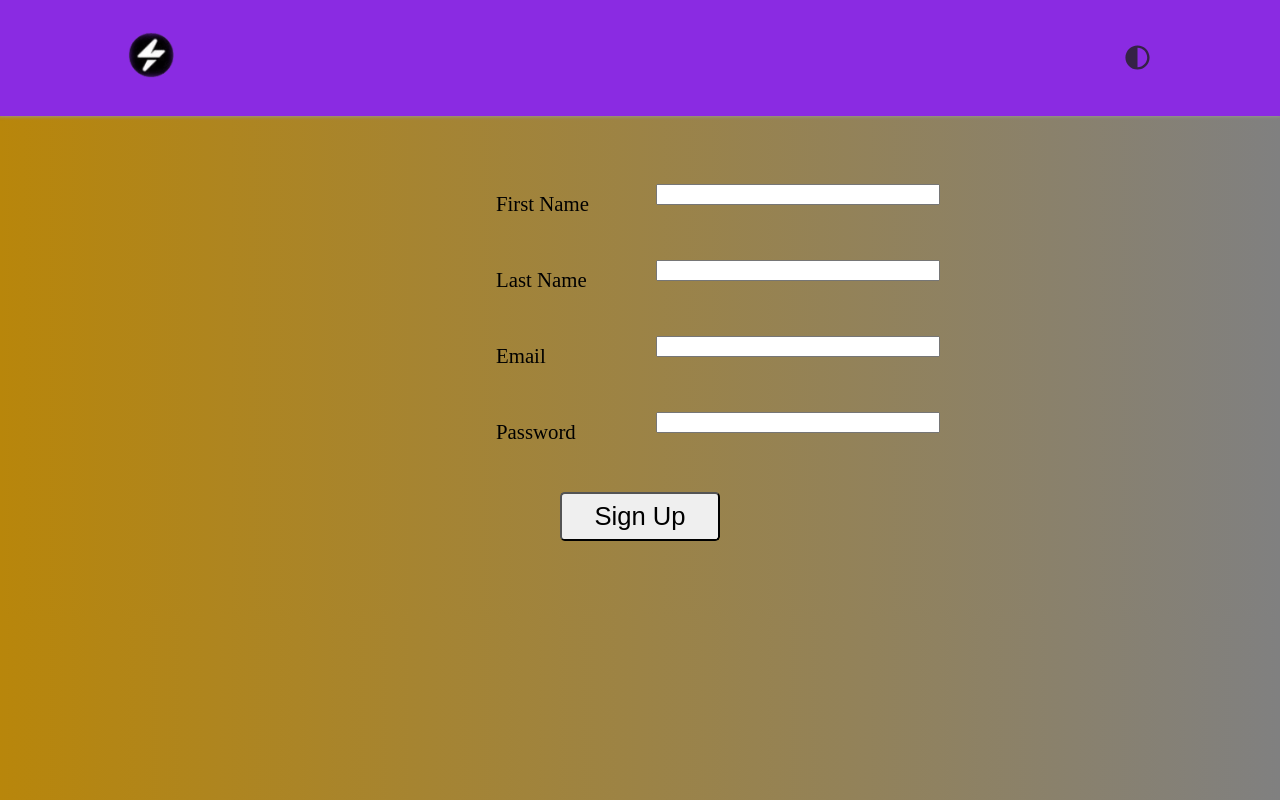
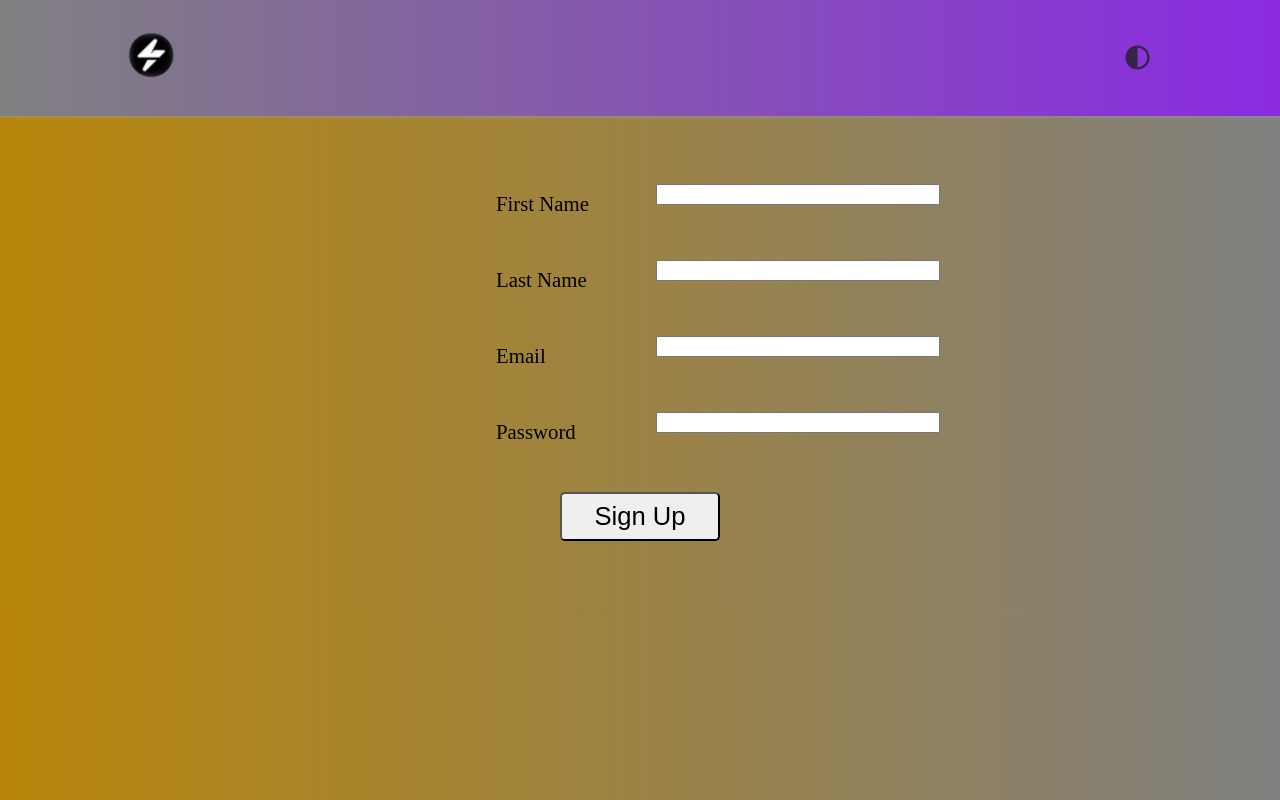
Before and after one commit to ebrest993/FamFilter, a React (Vite) app in the folder client/: page / in a window 1280 px wide. Built offline with nearby package versions, Linux system fonts and the light colour scheme.

Commit message:
gradient added to header

```diff
--- a/client/src/components/Nav/style.scss
+++ b/client/src/components/Nav/style.scss
@@ -11,11 +11,11 @@ header {
     }
 
     &.header-theme__light {
-        background-color: blueviolet;
+        background-image: linear-gradient(to right, grey , blueviolet);
     }
 
     &.header-theme__dark {
-        background-color: indigo;
+        background-image: linear-gradient(to right, grey , indigo);
         color: #AAA;
 
         nav {
```
